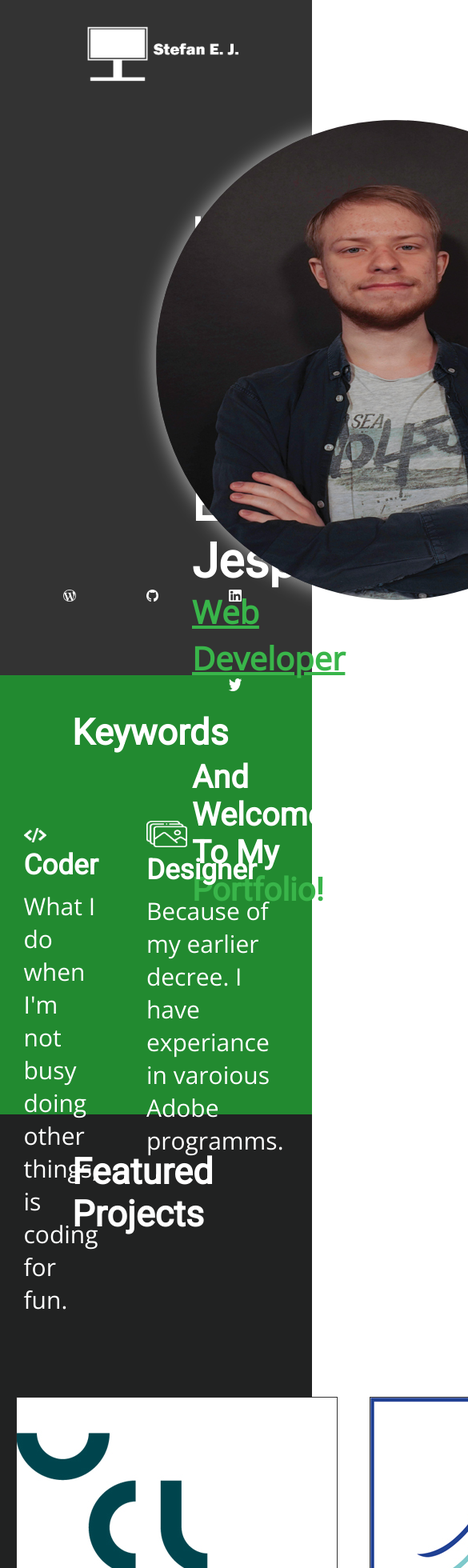
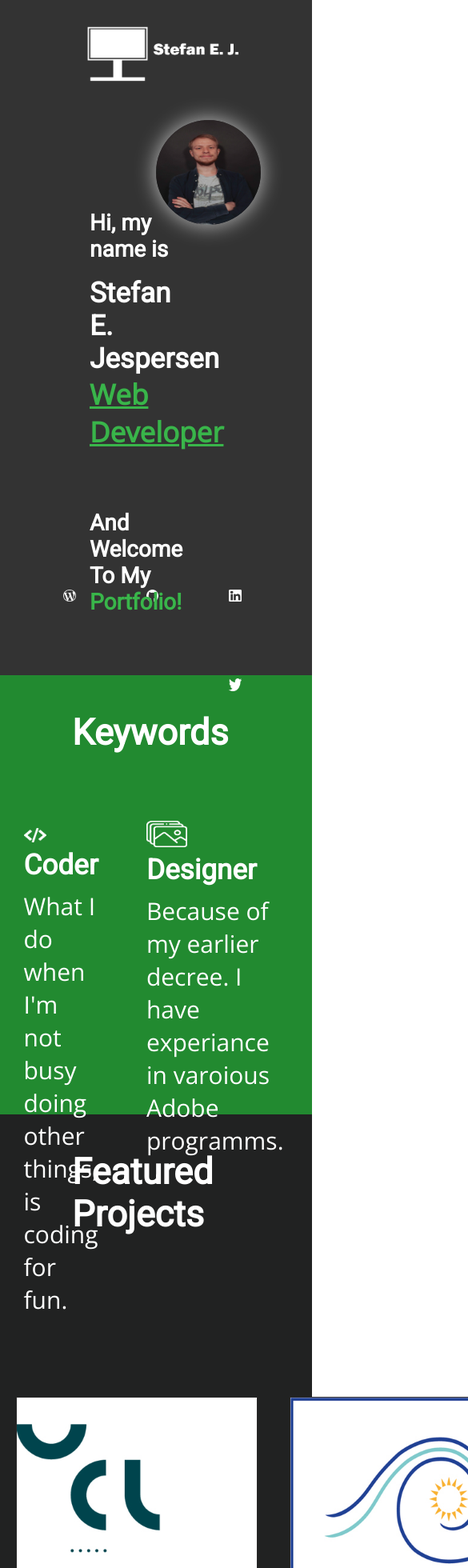
Before and after one commit to sej3686/vue-portfolio, a Vue app: page / in a window 390 px wide. Shown: the top 1960 px of the page at 80% size, 585 px wide, since content can reach past the window. Built offline with nearby package versions, Linux system fonts and the light colour scheme.

Commit message:
Made the website a bit more responsive. Further work is needed

```diff
--- a/index.html
+++ b/index.html
@@ -4,6 +4,7 @@
     <meta charset="UTF-8">
     <link rel="icon" href="/favicon.ico">
     <meta name="viewport" content="width=device-width, initial-scale=1.0">
+    <meta name="description" content="My current Portfolio">
     <title>Portfolio</title>
   </head>
   <body>
--- a/src/assets/sass/about.scss
+++ b/src/assets/sass/about.scss
@@ -41,6 +41,7 @@ $darkGreenColor: #228A30;
 
                 p {
                     color: #FFFFFF;
+                    line-height: 50px;
                     margin-top: 1em;
                 }
             }
--- a/src/assets/sass/project.scss
+++ b/src/assets/sass/project.scss
@@ -32,7 +32,7 @@ $darkColor: #212222;
             width: 400px;
             height: 400px;
 
-            .project-grid-item img {
+            img {
                 width: 100%;
             }
 
@@ -46,7 +46,7 @@ $darkColor: #212222;
 
                 h4 {
                     color: #FFFFFF;
-                    font-size: 25px;
+                    font-size: 22px;
                     margin-top: 10px;
                     text-align: center;
                 }
--- /dev/null
+++ b/src/assets/sass/responsive.scss
@@ -0,0 +1,170 @@
+@media only screen and (max-width: 1510px) {
+    header {
+            nav {
+
+                ul {
+                    margin-left: 10% !important;
+                }
+
+                ul li {
+                    margin-left: 8em !important;
+                }
+
+                ul li a {
+                    font-size: 20px;
+            }
+        }
+    }
+}
+
+@media only screen and (max-width: 1370px) {
+    #projects {
+        height: 100vh;
+        width: 100%;
+
+        .project-grid-wrapper {
+
+            .project-grid-item {
+                width: 350px;
+                height: 350px;
+
+                img {
+                    height: 350px;
+                    width: 350px;
+                }
+            }
+
+            .project-grid-item-titlebox {
+
+                h4 {
+                    font-size: 22px;
+                }
+            }
+        }
+    }
+}
+
+@media only screen and (max-width: 1335px) {
+    header {
+        nav {
+            height: 10vh;
+            padding: 25px;
+
+            ul {
+                margin-left: 10% !important;
+            }
+
+            ul li {
+                margin-left: 4em !important;
+            }
+
+            ul li a {
+                font-size: 20px;
+            }
+        }
+    }
+
+    .about-textbox {
+        h3 {
+            font-size: 30px;
+        }
+
+        p {
+            font-size: 25px;
+            line-height: 50px;
+        }
+    }
+}
+
+@media only screen and (max-width: 1215px) {
+    header {
+        .header-box-wrapper {
+            .header-div-left {
+                .header-div-left-textbox {
+                    margin-left: 2em !important;
+                    padding-left: 5em !important;
+
+
+                    h3 {
+                        font-size: 28px !important;
+                    }
+
+                    h2 {
+                        font-size: 35px !important;
+                    }
+
+                    .typed-text {
+                        font-size: 35px !important;
+                    }
+
+                    .blinking-cursor {
+                        font-size: 40px;
+                    }
+
+                    h4 {
+                        font-size: 28px !important;
+                    }
+                }
+            }
+            .header-div-right {
+                .header-div-right-imagebox {
+                    .header-div-right-img {
+                        width: 100%;
+                    }
+                }
+            }
+        }
+    }
+    #projects {
+        height: 100vh;
+        width: 100%;
+
+        .project-grid-wrapper {
+
+            .project-grid-item {
+                width: 300px;
+                height: 300px;
+
+                img {
+                    height: 300px;
+                    width: 300px;
+                }
+
+                .project-grid-item-titlebox {
+
+                    h4 {
+                        font-size: 18px;
+                    }
+                }
+            }
+        }
+    }
+
+    .about-textbox {
+        p {
+            font-size: 20px;
+        }
+    }
+
+    .about-div-img {
+        img {
+            width: 88% !important;
+        }
+    }
+
+    footer {
+        p:nth-child(3) {
+            margin-left: 5%;
+        }
+    }
+}
+
+//iPads, Tablets
+@media only screen and (max-width: 768px) {
+//...
+}
+
+//Mobile devices
+@media only screen and (max-width: 480px) {
+    //...
+}
--- a/src/assets/style.scss
+++ b/src/assets/style.scss
@@ -6,6 +6,7 @@
 @use 'sass/about.scss';
 @use 'sass/contact.scss';
 @use 'sass/footer.scss';
+@use 'sass/responsive.scss';
 
 //Importing Fonts
 @import url('https://fonts.googleapis.com/css2?family=Roboto&display=swap');
@@ -74,11 +75,11 @@ height: 100vh;
         display: flex;
         padding: 25px;
 
-        .main-menu {
+        ul {
             list-style-type: none;
             display: flex;
             padding: 25px;
-            //margin-left: 20%;
+            margin-left: 12%;
             align-items: baseline;
 
             li:hover {
@@ -86,15 +87,14 @@ height: 100vh;
             }
         }
 
-        .main-menu li {
+        ul li {
             color: #FFFFFF;
-            font-size: 20px;
             font-family: $textFont;
             margin-left: 10em;
             position: relative;
         }
 
-        .main-menu li a {
+        ul li a {
             color: #FFFFFF;
             text-decoration: none;
             font-size: 20px;
@@ -102,7 +102,7 @@ height: 100vh;
             width: 0;
         }
 
-        .main-menu li a:hover {
+        ul li a:hover {
             color: #ccc;
         }
 
@@ -137,8 +137,8 @@ height: 100vh;
             }
         }
 
-        .main-menu li:hover > .drop-down,
-        .main-menu li .drop-down:hover {
+        ul li:hover > .drop-down,
+        ul li .drop-down:hover {
         cursor: default;
         visibility: visible;
         opacity: 1;
@@ -146,7 +146,6 @@ height: 100vh;
         flex-direction: column;
         height: 120px;
         width: 275px;
-        text-align: left;
         //padding-top: 10px;
         box-shadow: 0px 3px 5px -1px #ccc;
         }
@@ -166,7 +165,7 @@ height: 100vh;
             font-family: $titleFont;
             color: #FFFFFF;
         }
-    }
+    }//nav
 
     .header-box-wrapper {
         display: flex;
--- a/src/views/HomeView.vue
+++ b/src/views/HomeView.vue
@@ -5,11 +5,10 @@
   <header>
     <nav>
       <img id="logo" src="../assets/img/logo-new-white.png" alt="logo">
-      <ul class="main-menu">
+      <ul>
         <!--<a href=""><li class="hover-underline-animation" >Home</li></a>-->
         <li class="hover-underline-animation"><a href="#">Skills &dtrif;</a>
           <ul class="drop-down">
-
             <div class="icon-row">
             <div><img src="../assets/img/html.png" alt="html logo"></div>
             <div><img src="../assets/img/css.png" alt="css logo"></div>
@@ -26,9 +25,7 @@
             <div><img src="../assets/img/c-sharp.png" alt="c sharp logo"></div>
           </div>
 
-        </ul>
-        </li>
-
+        </ul></li>
         <li class="hover-underline-animation"><a href="#projects">Projects</a></li>
         <li class="hover-underline-animation"><a href="#about">About</a></li>
         <li class="hover-underline-animation"><a href="#contact">Contact</a></li>
@@ -51,7 +48,7 @@
 
     <div class="header-div-right">
       <div class="header-div-right-imagebox">
-      <img class="header-div-right-img" src="../assets/img/profil2.jpg">
+      <img class="header-div-right-img" src="../assets/img/profil2.jpg" alt="Stefan">
     </div>
     </div><!-- Header Right Box -->
   </section>
@@ -71,17 +68,17 @@
 
     <main class="keyword-grid-wrapper">
       <div class="keyword-grid-item">
-        <img src="../assets/img/code.png">
+        <img src="../assets/img/code.png" alt="code icon">
         <h3>Coder</h3>
         <p>What I do when I'm not busy doing other things, is coding for fun.</p>
       </div>
       <div class="keyword-grid-item">
-        <img src="../assets/img/gallery.png">
+        <img src="../assets/img/gallery.png" alt="gallery icon">
         <h3>Designer</h3>
         <p>Because of my earlier decree. I have experiance in varoious Adobe programms.</p>
       </div>
       <div class="keyword-grid-item">
-        <img src="../assets/img/handshake.png">
+        <img src="../assets/img/handshake.png" alt="handshake icon">
         <h3>Friendly</h3>
         <p>All of my former work places have appreciated how friendly and accommodating I am.</p>
       </div>
@@ -120,7 +117,7 @@
 <main class="about-grid-wrapper">
   <div class="about-grid-item">
     <div class="about-div-img" id="app">
-      <img src="../assets/img/profil1.jpg" alt="">
+      <img src="../assets/img/profil1.jpg" alt="Myself">
     </div>
   </div>
 
```
